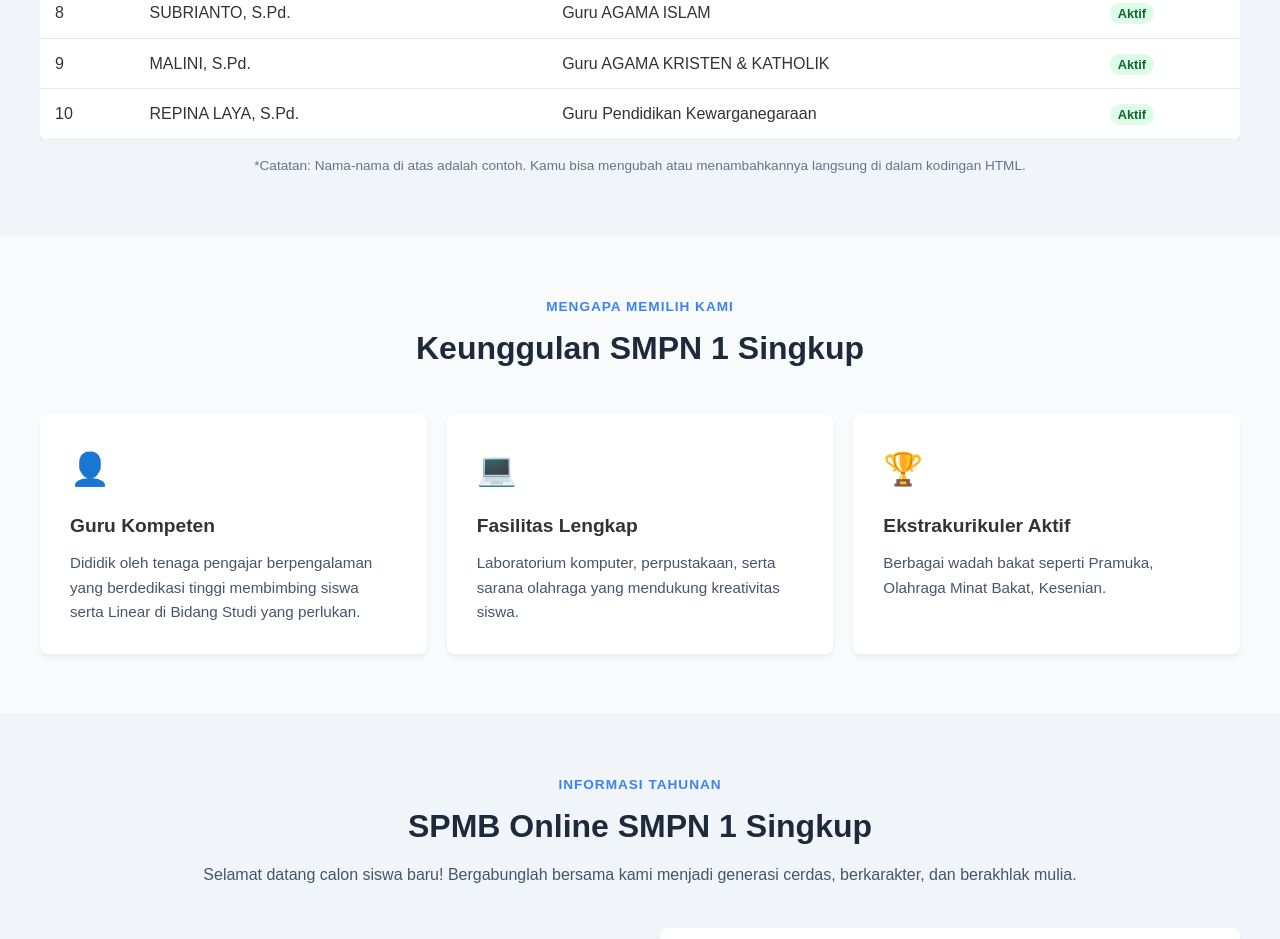
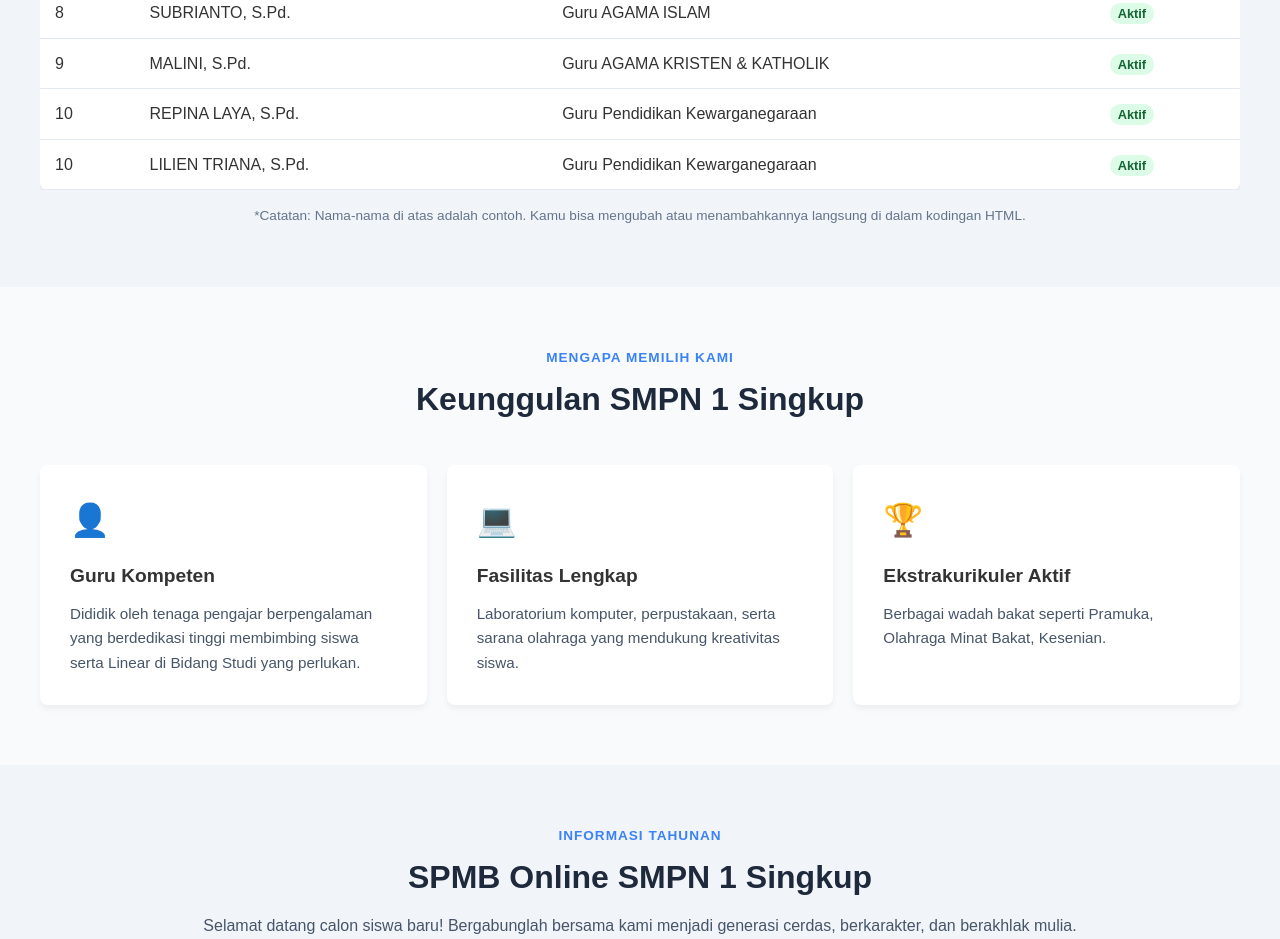
Before and after one commit to zoelfikargumay/web-smpn1singkup, a plain HTML site: page index.html in a window 1280 px wide. Shown: the part 3156-4095 px from the top of the page. Drawn offline with Linux system fonts and the light colour scheme.

Commit message:
Update index.html

```diff
--- a/index.html
+++ b/index.html
@@ -645,6 +645,7 @@
                         <tr><td>8</td><td>SUBRIANTO, S.Pd.</td><td>Guru AGAMA ISLAM</td><td><span class="status-active">Aktif</span></td></tr>
                         <tr><td>9</td><td>MALINI, S.Pd.</td><td>Guru AGAMA KRISTEN &amp; KATHOLIK</td><td><span class="status-active">Aktif</span></td></tr>
                         <tr><td>10</td><td>REPINA LAYA, S.Pd.</td><td>Guru Pendidikan Kewarganegaraan</td><td><span class="status-active">Aktif</span></td></tr>
+                        <tr><td>10</td><td>LILIEN TRIANA, S.Pd.</td><td>Guru Pendidikan Kewarganegaraan</td><td><span class="status-active">Aktif</span></td></tr>
                     </tbody>
                 </table>
             </div>
```
